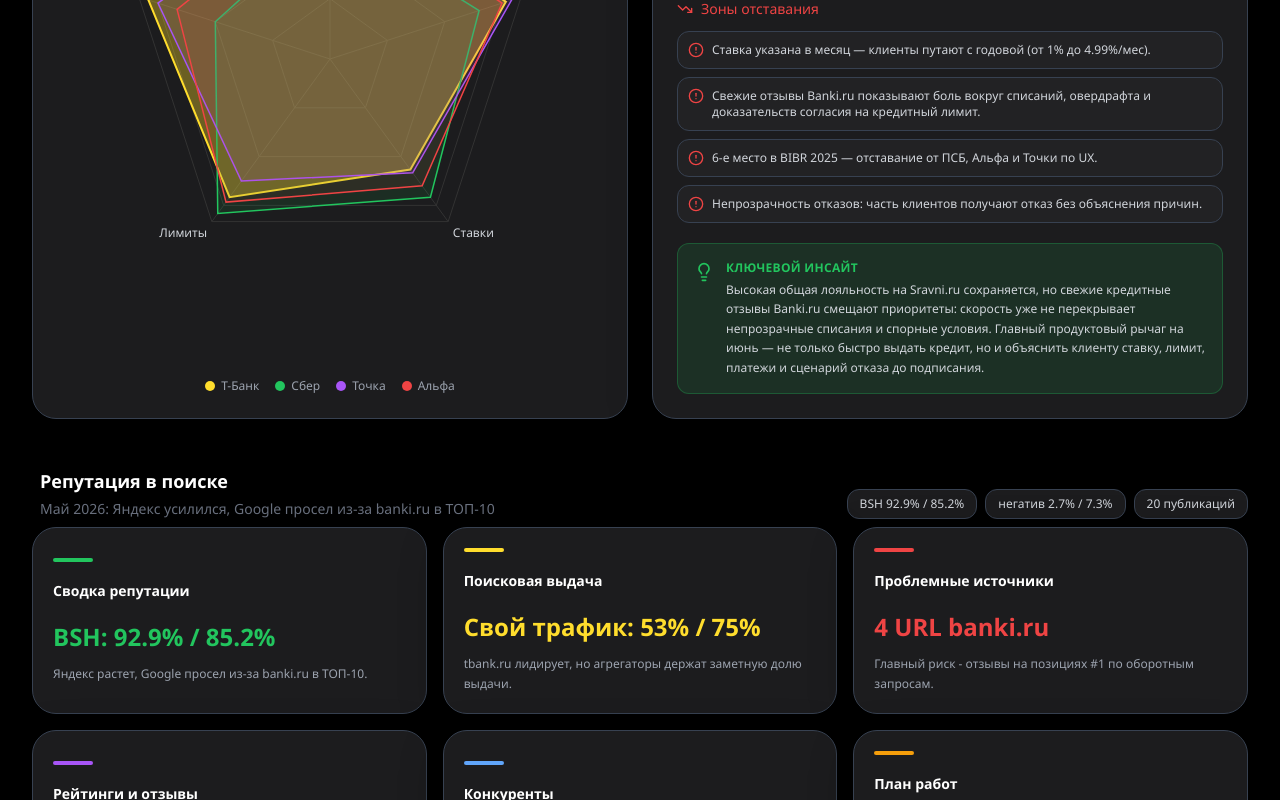
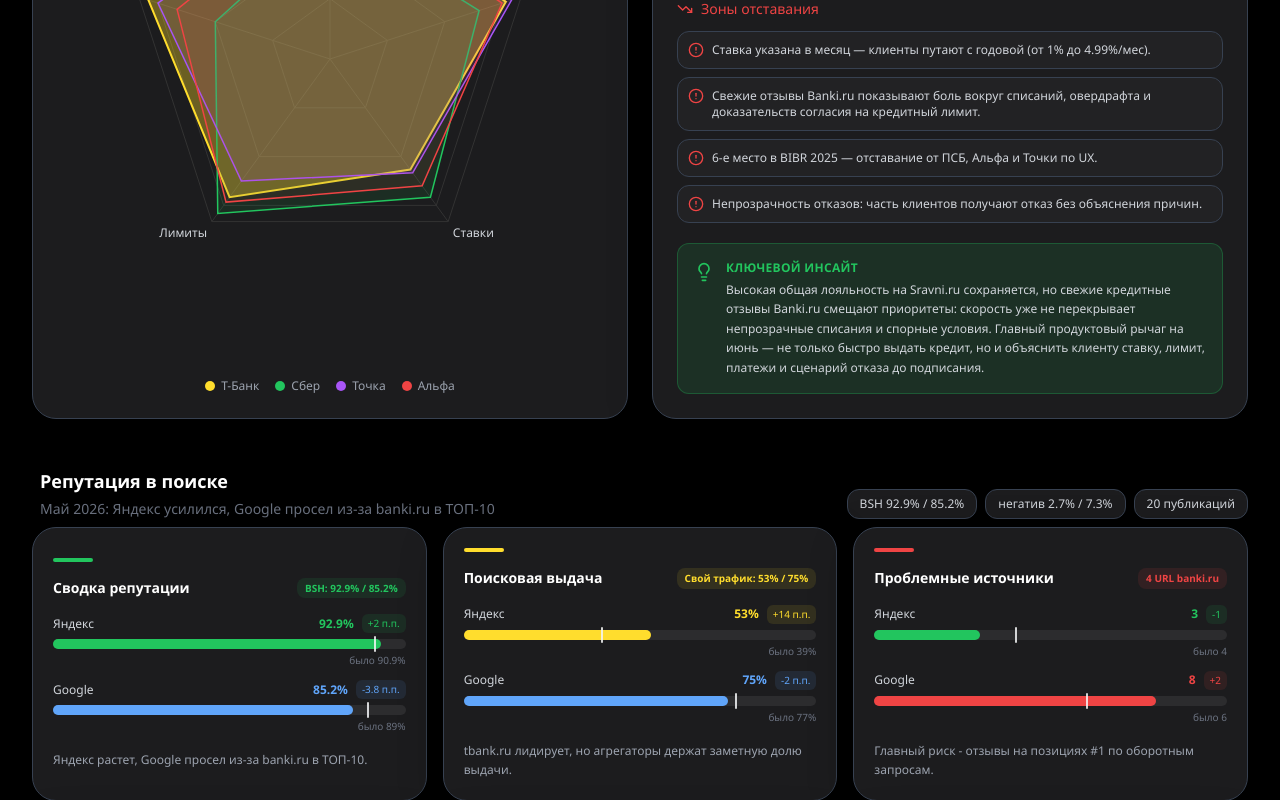
Before and after one commit to Kosxy/tbank-dashboard, a React (Vite) app: page / in a window 1280 px wide. Shown: the part 2000-2800 px from the top of the page. Built offline with nearby package versions, Linux system fonts and the light colour scheme.

Commit message:
Add mini charts to search reputation entries

```diff
--- a/src/App.jsx
+++ b/src/App.jsx
@@ -348,6 +348,13 @@
     meta: "Ключевые показатели и общий вывод",
     primaryMetric: "BSH: 92.9% / 85.2%",
     insight: "Яндекс растет, Google просел из-за banki.ru в ТОП-10.",
+    visual: {
+      max: 100,
+      rows: [
+        { label: "Яндекс", value: 92.9, previous: 90.9, display: "92.9%", previousLabel: "было 90.9%", delta: "+2 п.п.", color: "#22C55E" },
+        { label: "Google", value: 85.2, previous: 89, display: "85.2%", previousLabel: "было 89%", delta: "-3.8 п.п.", color: "#60A5FA" },
+      ],
+    },
   },
   {
     id: "serp",
@@ -357,6 +364,13 @@
     meta: "Запросы, домены и распределение трафика",
     primaryMetric: "Свой трафик: 53% / 75%",
     insight: "tbank.ru лидирует, но агрегаторы держат заметную долю выдачи.",
+    visual: {
+      max: 100,
+      rows: [
+        { label: "Яндекс", value: 53, previous: 39, display: "53%", previousLabel: "было 39%", delta: "+14 п.п.", color: "#FFDD2D" },
+        { label: "Google", value: 75, previous: 77, display: "75%", previousLabel: "было 77%", delta: "-2 п.п.", color: "#60A5FA" },
+      ],
+    },
   },
   {
     id: "problems",
@@ -366,6 +380,13 @@
     meta: "URL с негативом в ТОП-10",
     primaryMetric: "4 URL banki.ru",
     insight: "Главный риск - отзывы на позициях #1 по оборотным запросам.",
+    visual: {
+      max: 10,
+      rows: [
+        { label: "Яндекс", value: 3, previous: 4, display: "3", previousLabel: "было 4", delta: "-1", color: "#22C55E" },
+        { label: "Google", value: 8, previous: 6, display: "8", previousLabel: "было 6", delta: "+2", color: "#EF4444" },
+      ],
+    },
   },
   {
     id: "ratings",
@@ -375,6 +396,13 @@
     meta: "Отзовики, оценки и темы ORM",
     primaryMetric: "Banki 4.5 · Sravni 4.69",
     insight: "План контента закрыт, Banki растет, Sravni слегка просел.",
+    visual: {
+      max: 5,
+      rows: [
+        { label: "Banki", value: 4.5, previous: 4.47, display: "4.5", previousLabel: "было 4.47", delta: "+0.03", color: "#A855F7" },
+        { label: "Sravni", value: 4.69, previous: 4.7, display: "4.69", previousLabel: "было 4.7", delta: "-0.01", color: "#F59E0B" },
+      ],
+    },
   },
   {
     id: "competitors",
@@ -384,6 +412,13 @@
     meta: "Позитив и негатив по банкам",
     primaryMetric: "Т-Банк: 13 / 13",
     insight: "Паритет позитива и негатива; ключевая тема - поддержка.",
+    visual: {
+      max: 15,
+      rows: [
+        { label: "Позитив", value: 13, previous: 15, display: "13", previousLabel: "Альфа 15", delta: "vs 15", color: "#22C55E" },
+        { label: "Негатив", value: 13, previous: 10, display: "13", previousLabel: "Сбер 10", delta: "vs 10", color: "#EF4444" },
+      ],
+    },
   },
   {
     id: "plan",
@@ -393,6 +428,13 @@
     meta: "Приоритеты по Яндексу и Google",
     primaryMetric: "20 публикаций",
     insight: "Фокус - продвинуть позитив на banki.ru и вытеснить негатив.",
+    visual: {
+      max: 100,
+      rows: [
+        { label: "Контент", value: 100, display: "100%", delta: "20/20", color: "#22C55E" },
+        { label: "Фокус", value: 50, display: "2", delta: "системы", color: "#F59E0B" },
+      ],
+    },
   },
 ];
 
@@ -454,6 +496,38 @@
     </div>
   );
 };
+
+const SermEntryMiniChart = ({ entry }) => (
+  <div className="mt-4 space-y-3">
+    {entry.visual.rows.map((row) => {
+      const width = Math.min(100, (row.value / entry.visual.max) * 100);
+      const previousWidth = row.previous === undefined ? null : Math.min(100, (row.previous / entry.visual.max) * 100);
+
+      return (
+        <div key={row.label}>
+          <div className="flex items-center justify-between gap-3 mb-1.5">
+            <span className="text-xs font-medium truncate" style={{ color: "#D1D5DB" }}>{row.label}</span>
+            <span className="flex items-center gap-2 shrink-0">
+              <span className="text-xs font-bold" style={{ color: row.color }}>{row.display}</span>
+              <span className="text-[10px] font-medium px-1.5 py-0.5 rounded-md" style={{ color: row.color, backgroundColor: `${row.color}1A` }}>{row.delta}</span>
+            </span>
+          </div>
+          <div className="relative h-2.5 rounded-full overflow-visible" style={{ backgroundColor: "#2C2C2E" }}>
+            <div className="h-full rounded-full" style={{ width: `${width}%`, backgroundColor: row.color }} />
+            {previousWidth !== null && (
+              <div className="absolute top-[-3px] h-4 w-[2px] rounded-full" style={{ left: `${previousWidth}%`, backgroundColor: "#F3F4F6", opacity: 0.85 }} />
+            )}
+          </div>
+          {row.previousLabel && (
+            <div className="flex justify-end mt-1">
+              <span className="text-[10px]" style={{ color: "#6B7280" }}>{row.previousLabel}</span>
+            </div>
+          )}
+        </div>
+      );
+    })}
+  </div>
+);
 
 const StarIcon = ({ filled }) => (
   <svg className="w-3 h-3" viewBox="0 0 24 24" stroke="currentColor" strokeWidth="2" strokeLinecap="round" strokeLinejoin="round"
@@ -1243,18 +1317,19 @@
                   return (
                     <button key={entry.id} type="button" onClick={() => openSermReport(entry)}
                       className="group text-left rounded-3xl p-5"
-                      style={{ backgroundColor: "#1C1C1E", border: "1px solid #374151", minHeight: "148px", boxShadow: "0 14px 42px rgba(0,0,0,0.36)" }}
+                      style={{ backgroundColor: "#1C1C1E", border: "1px solid #374151", minHeight: "224px", boxShadow: "0 14px 42px rgba(0,0,0,0.36)" }}
                       onMouseEnter={e => { e.currentTarget.style.borderColor = "rgba(255,221,45,0.45)"; e.currentTarget.style.transform = "translateY(-2px)"; }}
                       onMouseLeave={e => { e.currentTarget.style.borderColor = "#374151"; e.currentTarget.style.transform = "translateY(0)"; }}
                     >
                       <div className="h-1 w-10 rounded-full mb-4" style={{ backgroundColor: entry.tone }} />
-                      <div>
+                      <div className="flex items-start justify-between gap-3">
                         <span className="text-sm font-semibold text-white">{entry.label}</span>
+                        <span className="text-[10px] font-semibold px-2 py-1 rounded-lg leading-tight" style={{ color: entry.tone, backgroundColor: `${entry.tone}1A`, maxWidth: "58%", textAlign: "right" }}>
+                          {entry.primaryMetric}
+                        </span>
                       </div>
-                      <div className="mt-5">
-                        <div className="text-2xl font-bold leading-tight" style={{ color: entry.tone }}>{entry.primaryMetric}</div>
-                        <p className="text-xs leading-relaxed mt-3" style={{ color: "#9CA3AF" }}>{entry.insight}</p>
-                      </div>
+                      <SermEntryMiniChart entry={entry} />
+                      <p className="text-xs leading-relaxed mt-4" style={{ color: "#9CA3AF" }}>{entry.insight}</p>
                     </button>
                   );
                 })}
```
